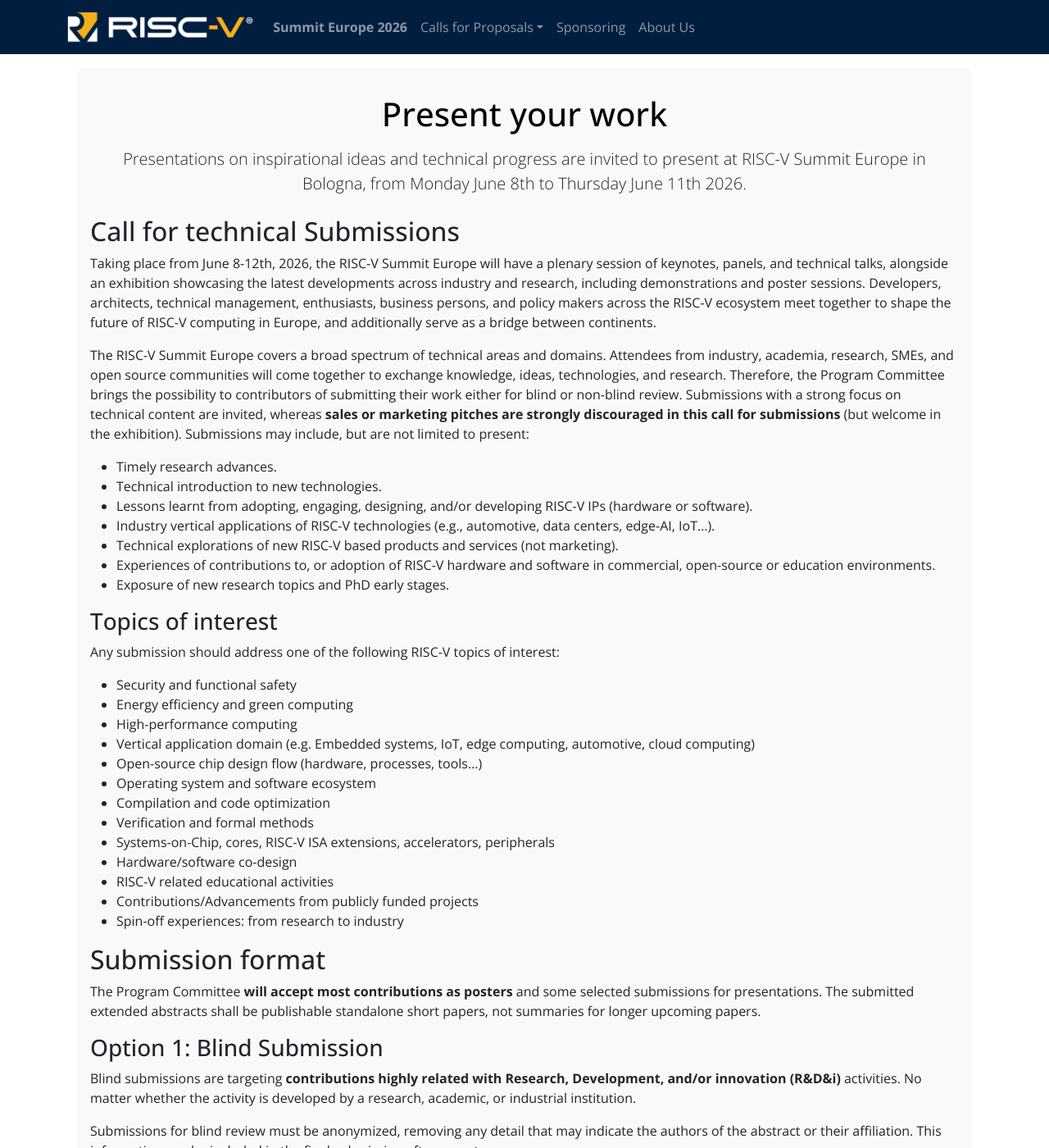
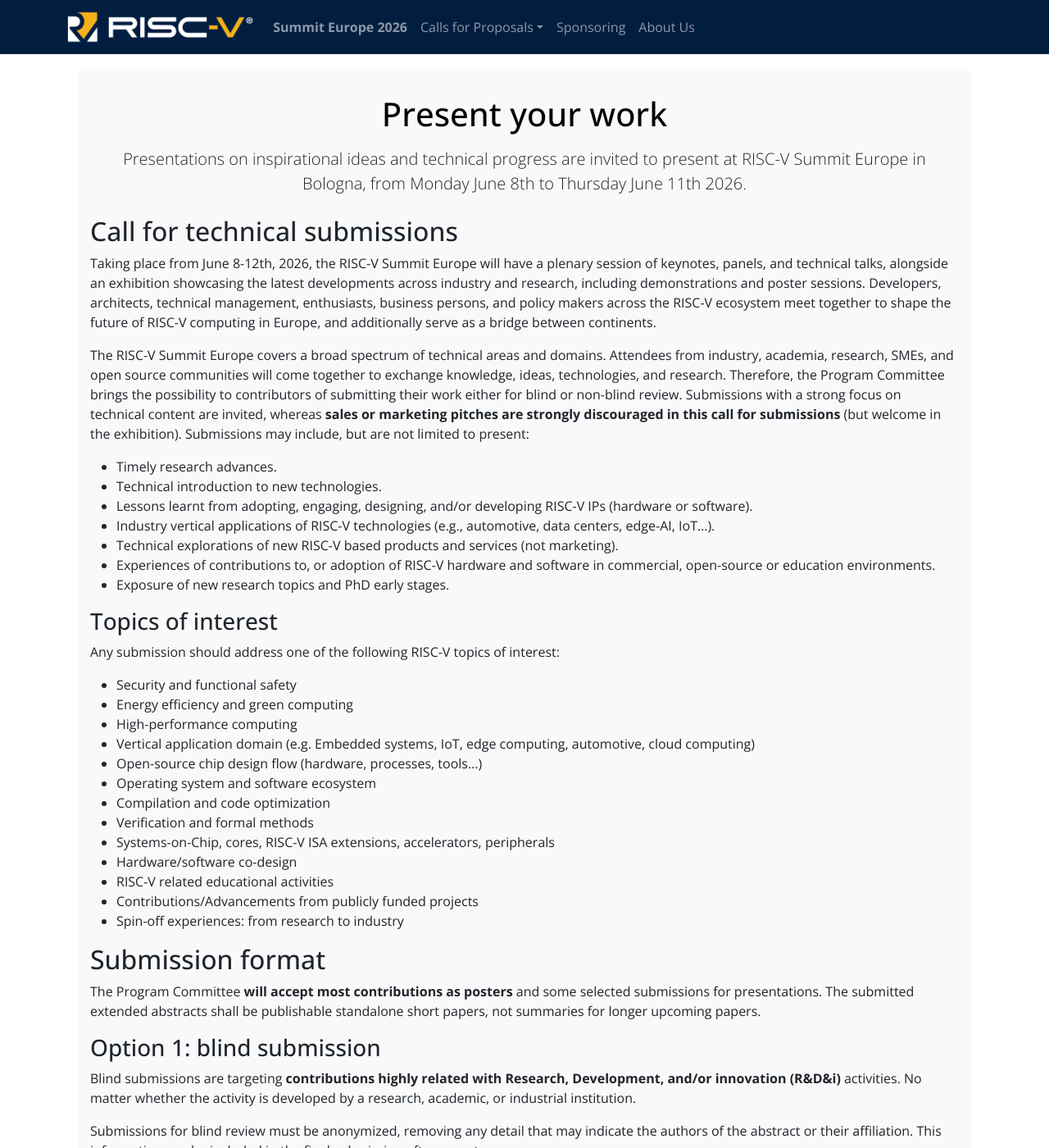
Before and after one commit to riscv-europe/summit-website-development, a Jekyll site: the page built from summit/2026/call-for-contrib.md, in a window 1280 px wide and 1400 px high, scrolled down 427 px. Shown: the whole window at 82% size. Built offline with Jekyll 4.4.1, drawn with Linux system fonts in a browser that asks for light colours; some of the changed text lies outside the part shown.

Commit message:
Fix: linearized titles' capitalization, and minor wording improvements.

```diff
--- a/summit/2026/call-for-contrib.md
+++ b/summit/2026/call-for-contrib.md
@@ -13,7 +13,7 @@
     lead = "Presentations on inspirational ideas and technical progress are invited to present at RISC-V Summit Europe in Bologna, from Monday June 8th to Thursday June 11th 2026."
 %}
 
-## Call for technical Submissions
+## Call for technical submissions
 
 Taking place from June 8-12th, 2026, the RISC-V Summit Europe will
 have a plenary session of keynotes, panels, and technical talks,
@@ -74,7 +74,7 @@
 extended abstracts shall be publishable standalone short papers, not
 summaries for longer upcoming papers.
 
-### Option 1: Blind Submission
+### Option 1: blind submission
 
 Blind submissions are targeting **contributions highly related with
 Research, Development, and/or innovation (R&amp;D&amp;i)**
@@ -91,7 +91,7 @@
 Templates are available
 [HERE](https://github.com/riscv-europe/riscv-europe-summit-templates).
 
-### Option 2: Non-Blind submission
+### Option 2: non-blind submission
 
 Non-blind submissions are targeting contributions that are hard to
 anonymize, such as technical presentations of new commercial
@@ -161,7 +161,7 @@
 20&nbsp;MB) before the event to confirm acceptance at the according
 deadlines.
 
-### Instructions for Accepted Posters
+### Instructions for accepted posters
 
 Preparation before the conference:
  - Posters shall be printed in **A0 format in portrait mode**.
```
Also changed, not shown: summit/2026/about.md (+2 -2 lines), summit/2026/sponsoring.md (+1 -1 lines).
